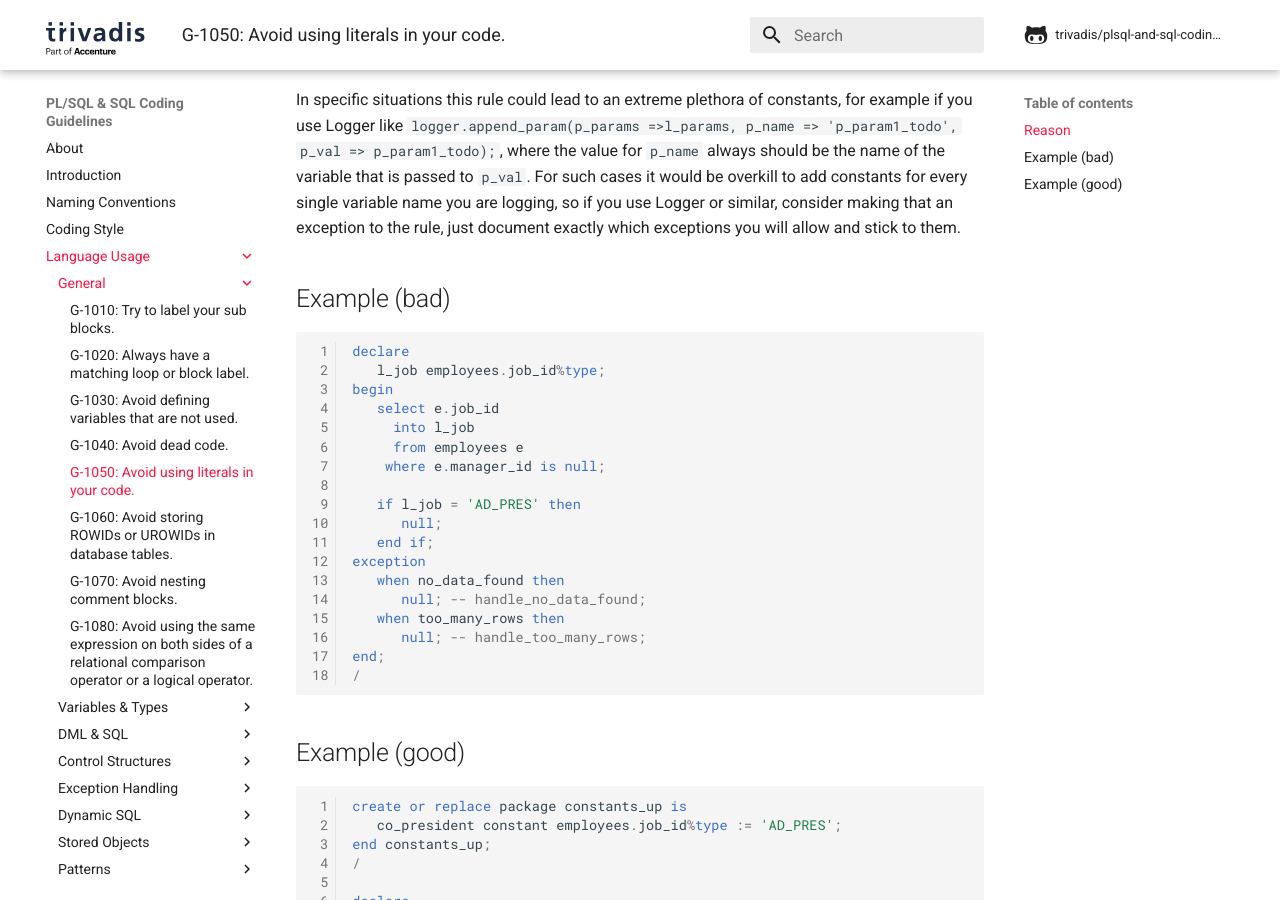
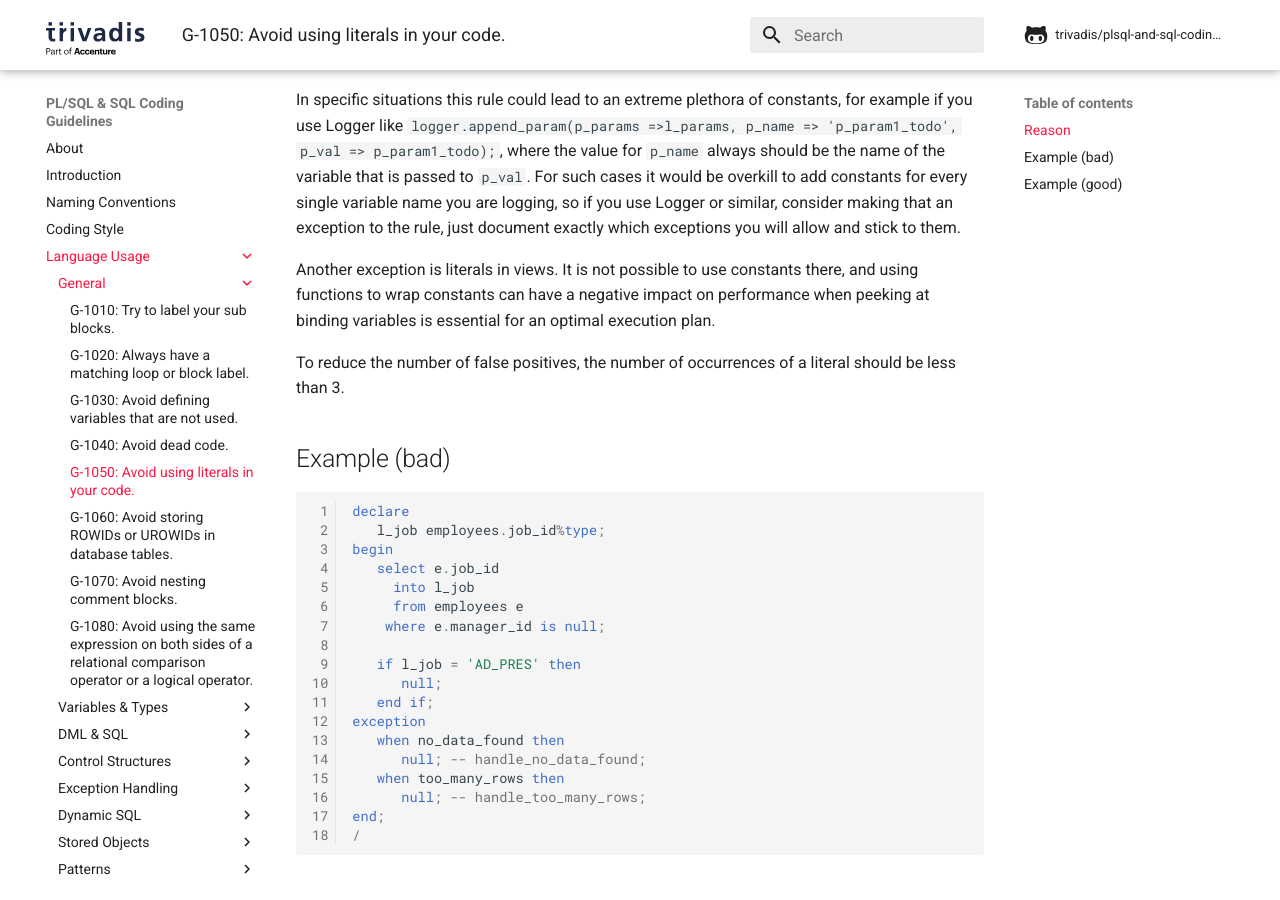
Before and after one commit to Trivadis/plsql-and-sql-coding-guidelines, an MkDocs documentation site: the page built from docs/4-language-usage/1-general/g-1050.md, in a window 1280 px wide and 900 px high, scrolled down 449 px. Built offline with MkDocs 1.6.1 and Material for MkDocs 9.7.7, drawn with Linux system fonts in a browser that asks for light colours; comment, search, counter and statistics services are not loaded; the version menu is left out.

Commit message:
Make G-1050 less strict, closes #180

```diff
--- a/docs/4-language-usage/1-general/g-1050.md
+++ b/docs/4-language-usage/1-general/g-1050.md
@@ -10,6 +10,10 @@ Literals are often used more than once in your code. Having them defined as a co
 All constants should be collated in just one package used as a library. If these constants should be used in SQL too it is good practice to write a deterministic package function for every constant.
 
 In specific situations this rule could lead to an extreme plethora of constants, for example if you use Logger like `logger.append_param(p_params =>l_params, p_name => 'p_param1_todo', p_val => p_param1_todo);`, where the value for `p_name` always should be the name of the variable that is passed to `p_val`. For such cases it would be overkill to add constants for every single variable name you are logging, so if you use Logger or similar, consider making that an exception to the rule, just document exactly which exceptions you will allow and stick to them.
+
+Another exception is literals in views. It is not possible to use constants there, and using functions to wrap constants can have a negative impact on performance when peeking at binding variables is essential for an optimal execution plan.
+
+To reduce the number of false positives, the number of occurrences of a literal should be less than 3.
 
 ## Example (bad)
 
```
